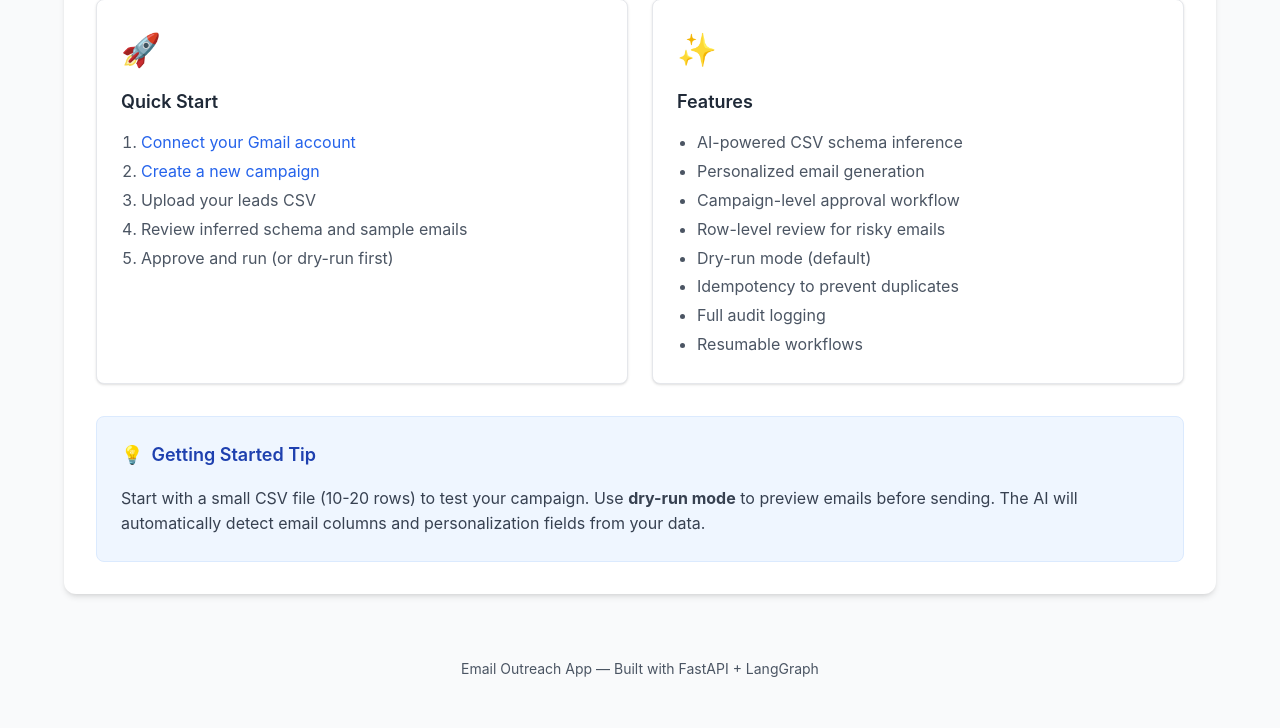
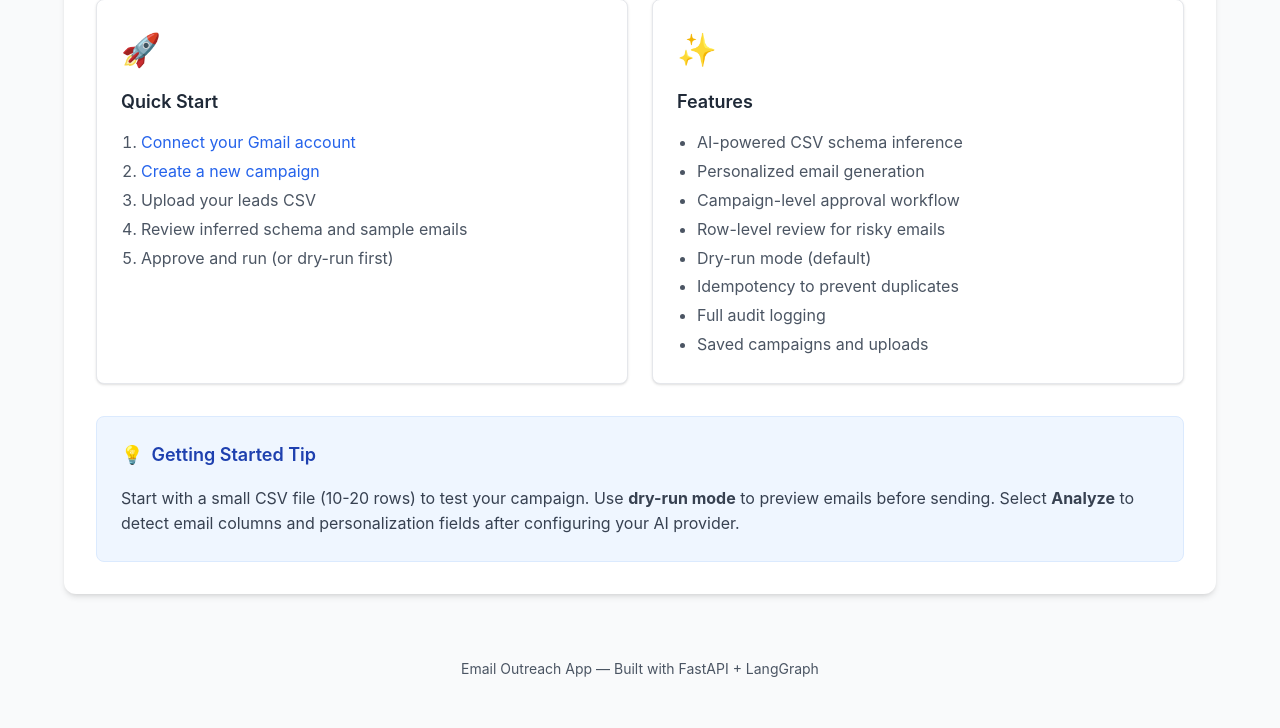
Before and after one commit to bluzeey/email-outreach-app, a FastAPI app: page / in a window 1280 px wide. Shown: the part 648-1376 px from the top of the page. Run offline with FastAPI, Linux system fonts and the light colour scheme; parts of the project's set-up code (start-up, migrations or seed data) failed here and were passed over.

Commit message:
Keep uploaded campaigns idle until manual analysis starts

```diff
--- a/app/templates/campaign_detail.html
+++ b/app/templates/campaign_detail.html
@@ -379,8 +379,8 @@
                 buttons.push(`<button onclick="rejectCampaign()" class="btn btn-secondary">Reject</button>`);
             }
 
-            // Show Run button for CREATED, PAUSED, and COMPLETED (for newly added leads)
-            if (['created', 'paused', 'completed'].includes(campaign.status)) {
+            // A fresh upload waits for Analyze; Run is for prepared recipients.
+            if (['paused', 'completed'].includes(campaign.status)) {
                 const runLabel = campaign.status === 'completed' ? '▶ Run (New Leads)' : '▶ Run';
                 buttons.push(`<button onclick="runCampaign()" class="btn btn-primary">${runLabel}</button>`);
             }
--- a/app/templates/index.html
+++ b/app/templates/index.html
@@ -59,7 +59,7 @@
                         <li>Dry-run mode (default)</li>
                         <li>Idempotency to prevent duplicates</li>
                         <li>Full audit logging</li>
-                        <li>Resumable workflows</li>
+                        <li>Saved campaigns and uploads</li>
                     </ul>
                 </div>
             </div>
@@ -70,8 +70,8 @@
                 </h3>
                 <p style="margin-bottom: 0; color: #374151;">
                     Start with a small CSV file (10-20 rows) to test your campaign. Use <strong>dry-run mode</strong>
-                    to preview emails before sending. The AI will automatically detect email columns and
-                    personalization fields from your data.
+                    to preview emails before sending. Select <strong>Analyze</strong> to detect email columns and
+                    personalization fields after configuring your AI provider.
                 </p>
             </div>
         </main>
```
Also changed, not shown: app/api/campaigns.py (+7 -1 lines), tests/integration/test_campaign_workflow.py (+24 -0 lines).
